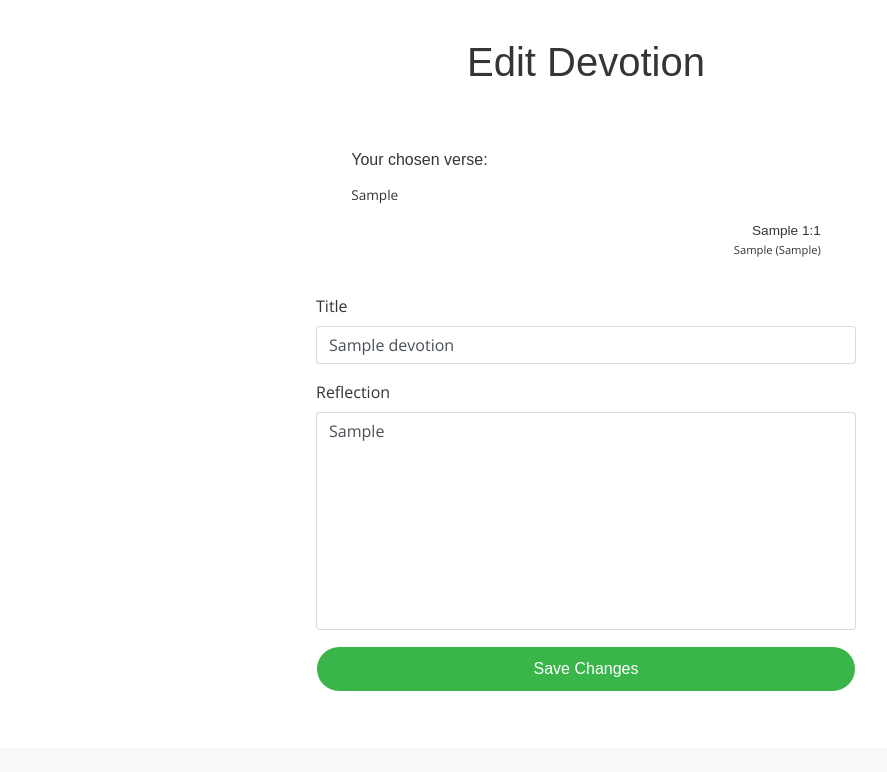
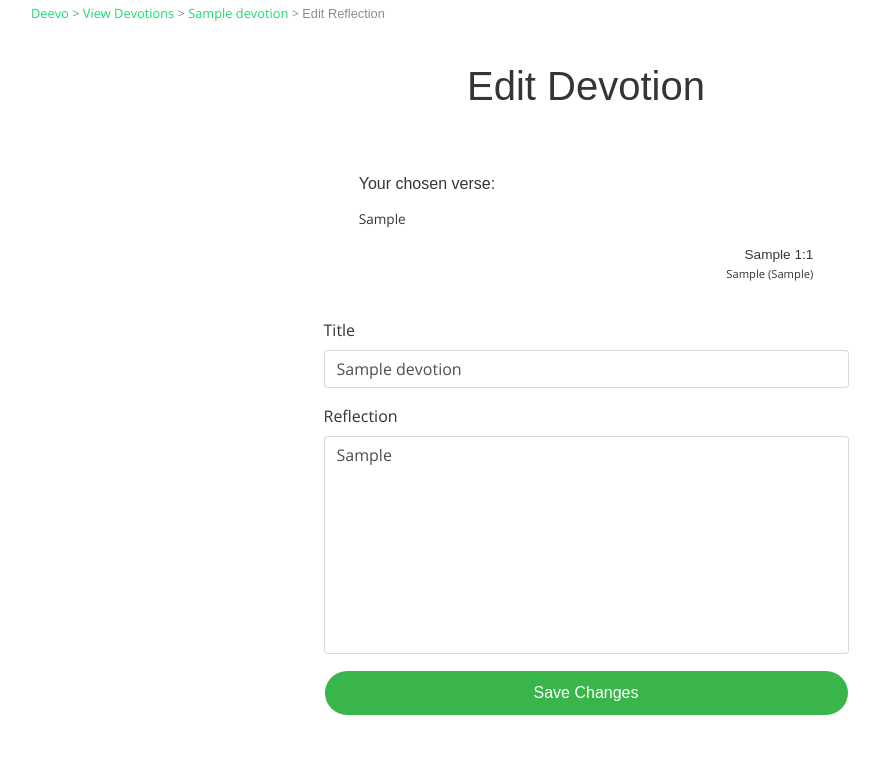
Before and after one commit to reginaalyssa/Deevo, a Django app: page /devotions/1/edit/ in a window 1280 px wide. Shown: the part 60-832 px from the top of the page, without its empty margins (54-941 px from the left). Before the commit the page ends 751 px from the top, so only its background shows below. Run offline with Django 3.2, Linux system fonts and the light colour scheme; a user stored in the database is signed in; tables that the repository leaves empty hold one stand-in row (values such as "Sample post"); some libraries are stand-ins or nearby versions; some web fonts are replaced.

Commit message:
Add and fix breadcrumbs for New Devotion (path from Read Bible) and Edit Devotion

```diff
--- a/deevo/devotions/templates/devotions/edit.html
+++ b/deevo/devotions/templates/devotions/edit.html
@@ -2,7 +2,14 @@
 {% block title %}Edit Devotion{% endblock %}
 
 {% block content %}
-    <div class="container main-container">
+    <div class="container">
+        <small class="text-muted">
+            <a href="{% url 'home' %}">Deevo</a> >
+            <a href="{% url 'devotions:view_devotions' %}">View Devotions</a> >
+            <a href="{% url 'devotions:view_specific' object.id %}">{{ object.title }}</a> >
+            <span class="text-bold">Edit Reflection</span>
+        </small>
+        <div class="main-container">
             <div class="row">
                 <div class="col-lg-6 col-md-8 mx-auto">
                     <div class="main-header text-center">
@@ -27,4 +34,5 @@
                 </div>
             </div>
         </div>
+    </div>
 {% endblock %}
```
Also changed, not shown: deevo/devotions/templates/devotions/reflect_from_verse.html (+11 -2 lines). Lines whose indentation alone changed are shown as unchanged.
